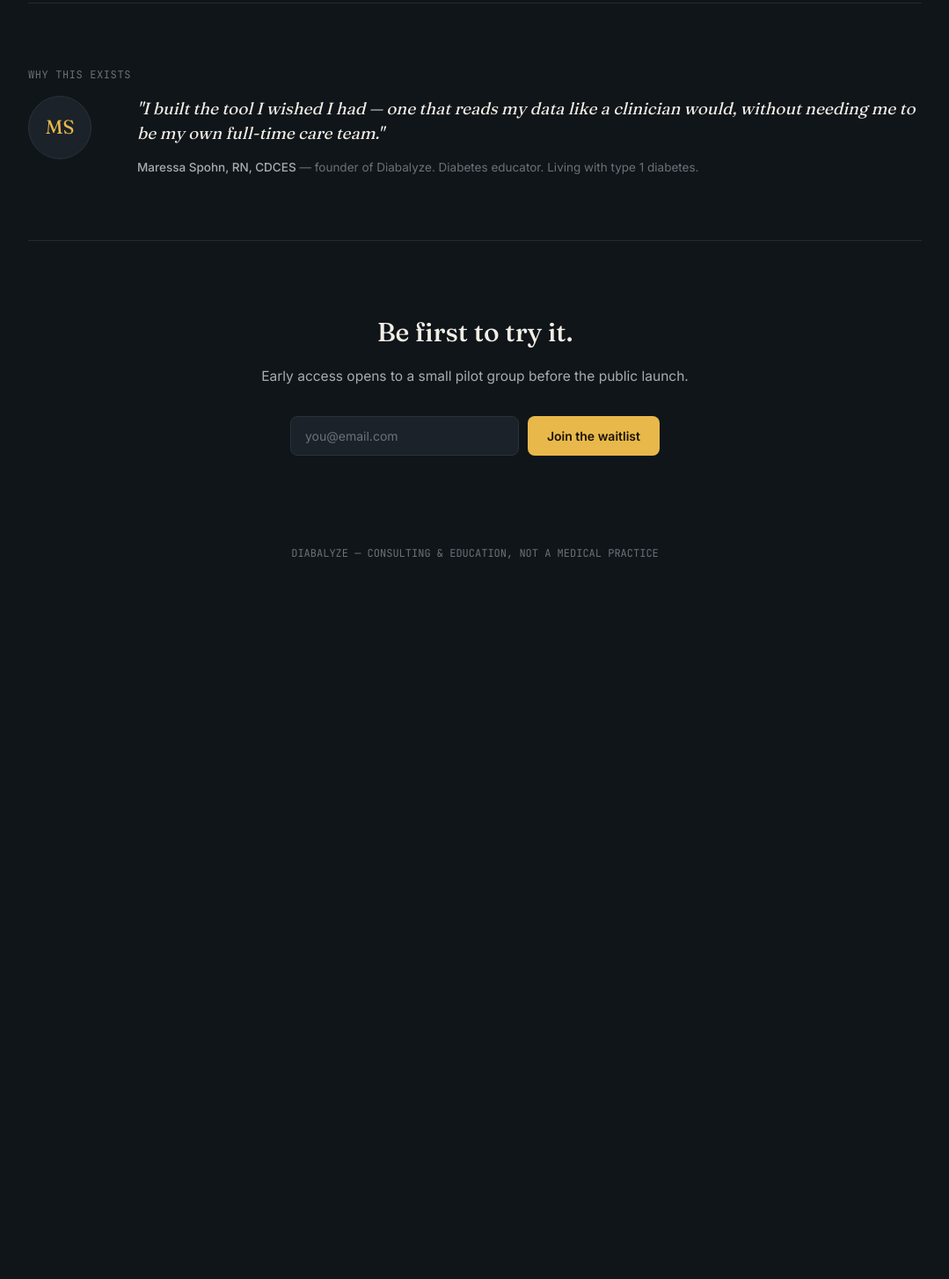
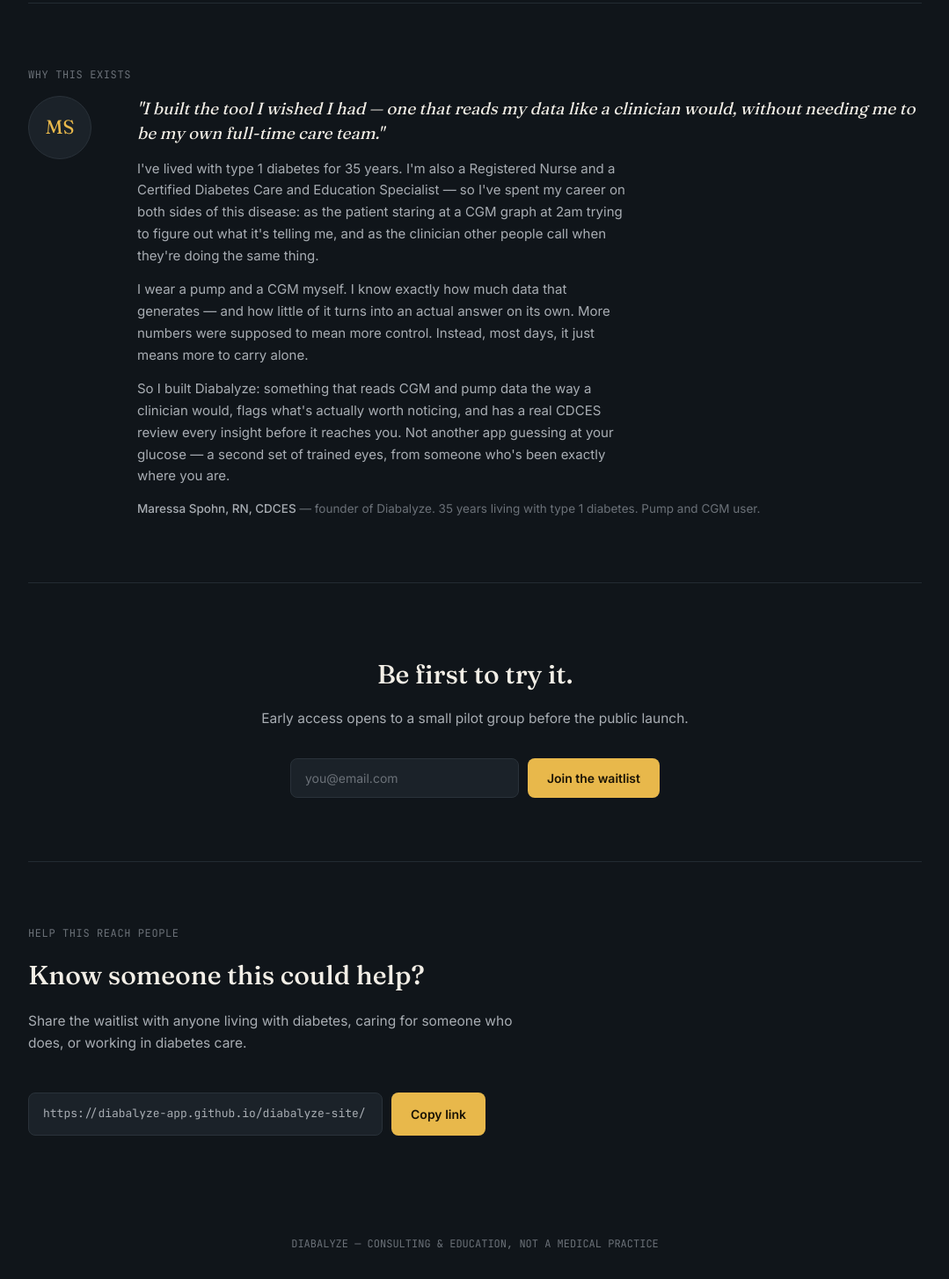
Before and after one commit to diabalyze-app/diabalyze-site, a plain HTML site: page index.html in a window 1280 px wide. Shown: the part 3066-4520 px from the top of the page at 88% size, without its empty margins (100-1179 px from the left). Before the commit the page ends 3735 px from the top, so only its background shows below. Drawn offline with Linux system fonts and the light colour scheme.

Commit message:
Add founder story and share section

```diff
--- a/index.html
+++ b/index.html
@@ -130,6 +130,15 @@
   .founder-quote { font-family: 'Fraunces', serif; font-size: 19px; font-weight: 400; line-height: 1.5; color: var(--text-primary); font-style: italic; margin-bottom: 14px; }
   .founder-credit { font-size: 13.5px; color: var(--text-muted); }
   .founder-credit strong { color: var(--text-secondary); font-weight: 500; }
+  .founder-body { font-size: 15px; line-height: 1.65; color: var(--text-secondary); margin-bottom: 14px; max-width: 560px; }
+
+  /* Share section */
+  .share-box { display: flex; gap: 10px; max-width: 520px; flex-wrap: wrap; }
+  .share-link {
+    flex: 1; min-width: 200px; background: var(--surface); border: 1px solid var(--border);
+    padding: 13px 16px; border-radius: 8px; font-family: 'JetBrains Mono', monospace;
+    font-size: 13px; color: var(--text-secondary); overflow-x: auto; white-space: nowrap; display: flex; align-items: center;
+  }
 
   /* Footer CTA */
   .final-cta { text-align: center; padding: 80px 0 60px; border-top: 1px solid var(--border-soft); }
@@ -299,7 +308,10 @@
       <div class="founder-avatar">MS</div>
       <div>
         <p class="founder-quote">"I built the tool I wished I had — one that reads my data like a clinician would, without needing me to be my own full-time care team."</p>
-        <p class="founder-credit"><strong>Maressa Spohn, RN, CDCES</strong> — founder of Diabalyze. Diabetes educator. Living with type 1 diabetes.</p>
+        <p class="founder-body">I've lived with type 1 diabetes for 35 years. I'm also a Registered Nurse and a Certified Diabetes Care and Education Specialist — so I've spent my career on both sides of this disease: as the patient staring at a CGM graph at 2am trying to figure out what it's telling me, and as the clinician other people call when they're doing the same thing.</p>
+        <p class="founder-body">I wear a pump and a CGM myself. I know exactly how much data that generates — and how little of it turns into an actual answer on its own. More numbers were supposed to mean more control. Instead, most days, it just means more to carry alone.</p>
+        <p class="founder-body">So I built Diabalyze: something that reads CGM and pump data the way a clinician would, flags what's actually worth noticing, and has a real CDCES review every insight before it reaches you. Not another app guessing at your glucose — a second set of trained eyes, from someone who's been exactly where you are.</p>
+        <p class="founder-credit"><strong>Maressa Spohn, RN, CDCES</strong> — founder of Diabalyze. 35 years living with type 1 diabetes. Pump and CGM user.</p>
       </div>
     </div>
   </section>
@@ -314,6 +326,19 @@
       <button type="submit" class="btn">Join the waitlist</button>
     </form>
     <p class="form-note" id="form-note-2"></p>
+  </section>
+</div>
+
+<div class="wrap">
+  <section class="section">
+    <div class="section-eyebrow">Help this reach people</div>
+    <h2>Know someone this could help?</h2>
+    <p class="section-sub">Share the waitlist with anyone living with diabetes, caring for someone who does, or working in diabetes care.</p>
+    <div class="share-box">
+      <div class="share-link" id="share-link">https://diabalyze-app.github.io/diabalyze-site/</div>
+      <button class="btn" id="copy-link-btn" type="button">Copy link</button>
+    </div>
+    <p class="form-note" id="copy-note"></p>
   </section>
 </div>
 
@@ -372,6 +397,20 @@
   }
   handleSignup('waitlist-form', 'email-input', 'form-note');
   handleSignup('waitlist-form-2', 'email-input-2', 'form-note-2');
+
+  const copyBtn = document.getElementById('copy-link-btn');
+  const copyNote = document.getElementById('copy-note');
+  if (copyBtn) {
+    copyBtn.addEventListener('click', function() {
+      const link = document.getElementById('share-link').textContent.trim();
+      navigator.clipboard.writeText(link).then(function() {
+        copyNote.textContent = 'Copied to clipboard!';
+        copyNote.classList.add('success');
+      }).catch(function() {
+        copyNote.textContent = 'Could not copy — select and copy the link manually.';
+      });
+    });
+  }
 </script>
 
 </body>
```
